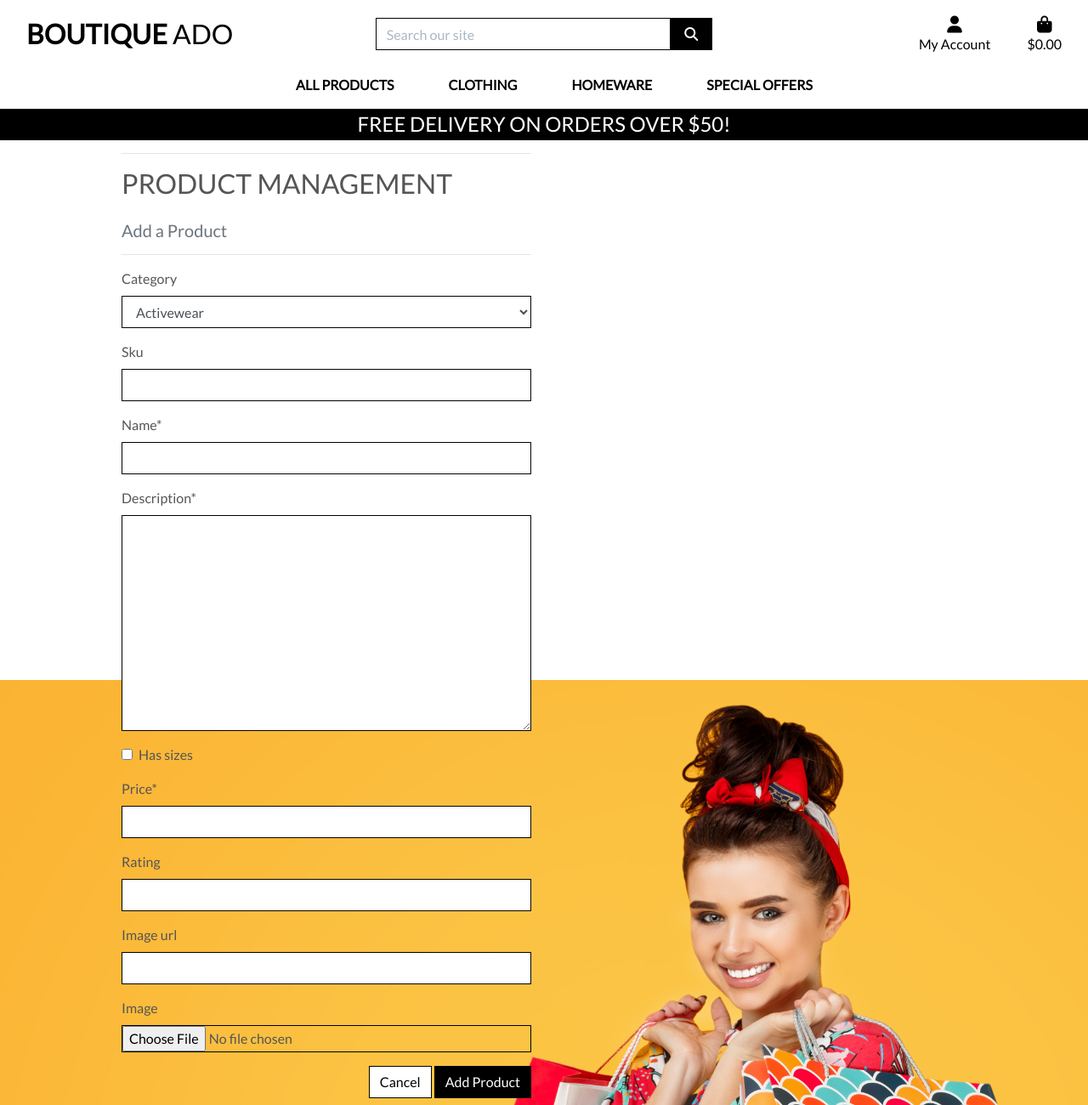
After one commit to fdasabino/boutique_ado, a Django app: page /products/add/ in a window 1280 px wide. The commit adds this page. Shown: the whole page at 85% size. Run offline with Django 3.2, Linux system fonts and the light colour scheme; data comes from the database, SQL or seed files in the repository; some libraries are stand-ins or nearby versions.

Commit message:
product admin - add products

```diff
--- /dev/null
+++ b/products/templates/add_product.html
@@ -0,0 +1,37 @@
+{% extends "base.html" %}
+{% load static %}
+
+{% block page_header %}
+    <div class="container header-container">
+        <div class="row">
+            <div class="col"></div>
+        </div>
+    </div>
+{% endblock %}
+
+{% block content %}
+    <div class="overlay"></div>
+    <div class="container">
+        <div class="row">
+            <div class="col-12 col-md-6">
+                <hr>
+                <h2 class="logo-font mb-4">Product Management</h2>
+                <h5 class="text-muted">Add a Product</h5>
+                <hr>
+            </div>
+        </div>
+
+        <div class="row">
+            <div class="col-12 col-md-6">
+                <form method="POST" action="{% url 'add_product' %}" class="form mb-2" enctype="multipart/form-data">
+                    {% csrf_token %}
+                    {{ form | crispy }}
+                    <div class="text-right">
+                        <a class="btn btn-outline-black rounded-0" href="{% url 'products' %}">Cancel</a>
+                        <button class="btn btn-black rounded-0" type="submit">Add Product</button>
+                    </div>
+                </form>
+            </div>
+        </div>
+    </div>
+{% endblock %}
--- a/products/urls.py
+++ b/products/urls.py
@@ -4,5 +4,6 @@ from . import views
 
 urlpatterns = [
     path("", views.all_products, name="products"),
-    path("<product_id>", views.product_detail, name="product_detail"),
+    path("<int:product_id>/", views.product_detail, name="product_detail"),
+    path("add/", views.add_product, name="add_product"),
 ]
--- a/products/views.py
+++ b/products/views.py
@@ -2,6 +2,8 @@ from django.contrib import messages
 from django.db.models import Q
 from django.db.models.functions import Lower
 from django.shortcuts import get_object_or_404, redirect, render, reverse
+
+from products.forms import ProductForm
 
 from .models import Category, Product
 
@@ -68,3 +70,14 @@ def product_detail(request, product_id):
     }
 
     return render(request, "product_detail.html", context)
+
+
+def add_product(request):
+    """Add a product to the store"""
+    form = ProductForm()
+    template = "add_product.html"
+    context = {
+        "form": form,
+    }
+
+    return render(request, template, context)
--- a/templates/base.html
+++ b/templates/base.html
@@ -80,7 +80,7 @@
             <div class="dropdown-menu border-0" aria-labelledby="user-options">
               {% if request.user.is_authenticated %}
               {% if request.user.is_superuser %}
-              <a href="" class="dropdown-item">Product Management</a>
+              <a href="{% url 'add_product' %}" class="dropdown-item">Product Management</a>
               {% endif %}
               <a href="{% url 'profile' %}" class="dropdown-item">My Profile</a>
               <a href="{% url 'account_logout' %}" class="dropdown-item">Logout</a>
```
